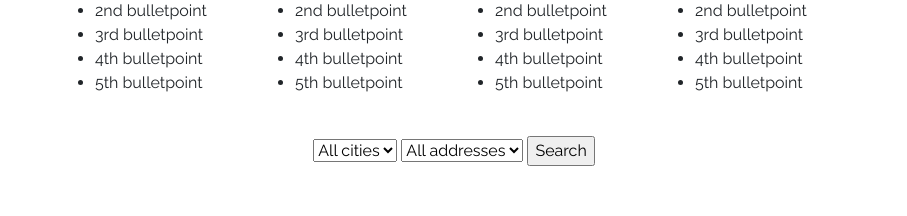
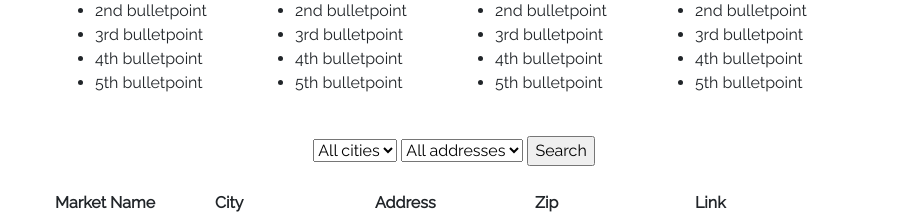
Before and after one commit to BS-PMC-2023/BS-PMC-2023-Team18, a Django app: page /search/ in a window 1280 px wide. Shown: the part 607-823 px from the top of the page, without its empty margins (186-1093 px from the left). Before the commit the page ends 773 px from the top, so only its background shows below. Run offline with Django 3.2, Linux system fonts and the light colour scheme; lists and menus that the app fills with data are empty; some libraries are stand-ins or nearby versions.

Commit message:
added fix to search
https://sce-ac.atlassian.net/browse/BSPMC2318-8

```diff
--- a/rewear/Rewear/rewear_project/main/templates/main/home.html
+++ b/rewear/Rewear/rewear_project/main/templates/main/home.html
@@ -154,7 +154,6 @@ function updateCityOptions() {
 
 <br />
 
-	{% if markets %}
 		<table>
 			<tr>
 				<th>
@@ -172,7 +171,7 @@ function updateCityOptions() {
 				<th>
 					Link
 				</th>
-			{% for market in markets %}
+			{% for market in search %}
 			<tr>
 				<td>
 					{{market.name}}
@@ -193,7 +192,6 @@ function updateCityOptions() {
 			</tr>
 			{% endfor %}
 		</table>
-	{% endif %}
 
 </center>
 
--- a/rewear/Rewear/rewear_project/main/views.py
+++ b/rewear/Rewear/rewear_project/main/views.py
@@ -18,8 +18,7 @@ def getUserProfileInfo(usr):
 
 def home(response):
     markets = market.objects.all()
-    return render(response, "main/home.html", {'markets': markets})
-    # return render(response, "main/home.html", { })
+    return render(response, "main/home.html", {'markets': markets, 'search': markets})
 
 def myprofile(response):
     profileinfo = UserProfileInfo.objects.get(user=response.user)
@@ -96,17 +95,15 @@ def search(response):
         address = response.POST['address']
         if address == "All" and city == "All":
             markets = market.objects.all()
-            return render(response, "main/home.html", {'markets': markets})
-        if address == "All":
+        elif address == "All":
             markets = market.objects.filter(city=city)
-            return render(response, "main/home.html", {'markets': markets})
-        if city == "All":
+        elif city == "All":
             markets = market.objects.filter(address=address)
-            return render(response, "main/home.html", {'markets': markets})
-        markets = market.objects.filter(city=city, address=address)
-        return render(response, "main/home.html", {'markets': markets})
+        else:
+            markets = market.objects.filter(city=city, address=address)
+        return render(response, "main/home.html", {'markets': market.objects.all(), 'search': markets})
     else:
-        return render(response, "main/home.html", {"search": "Not Found"})
+        return render(response, "main/home.html", {})
 
 def insert_market(response):
     my_dict = {'inserted': False}
```
